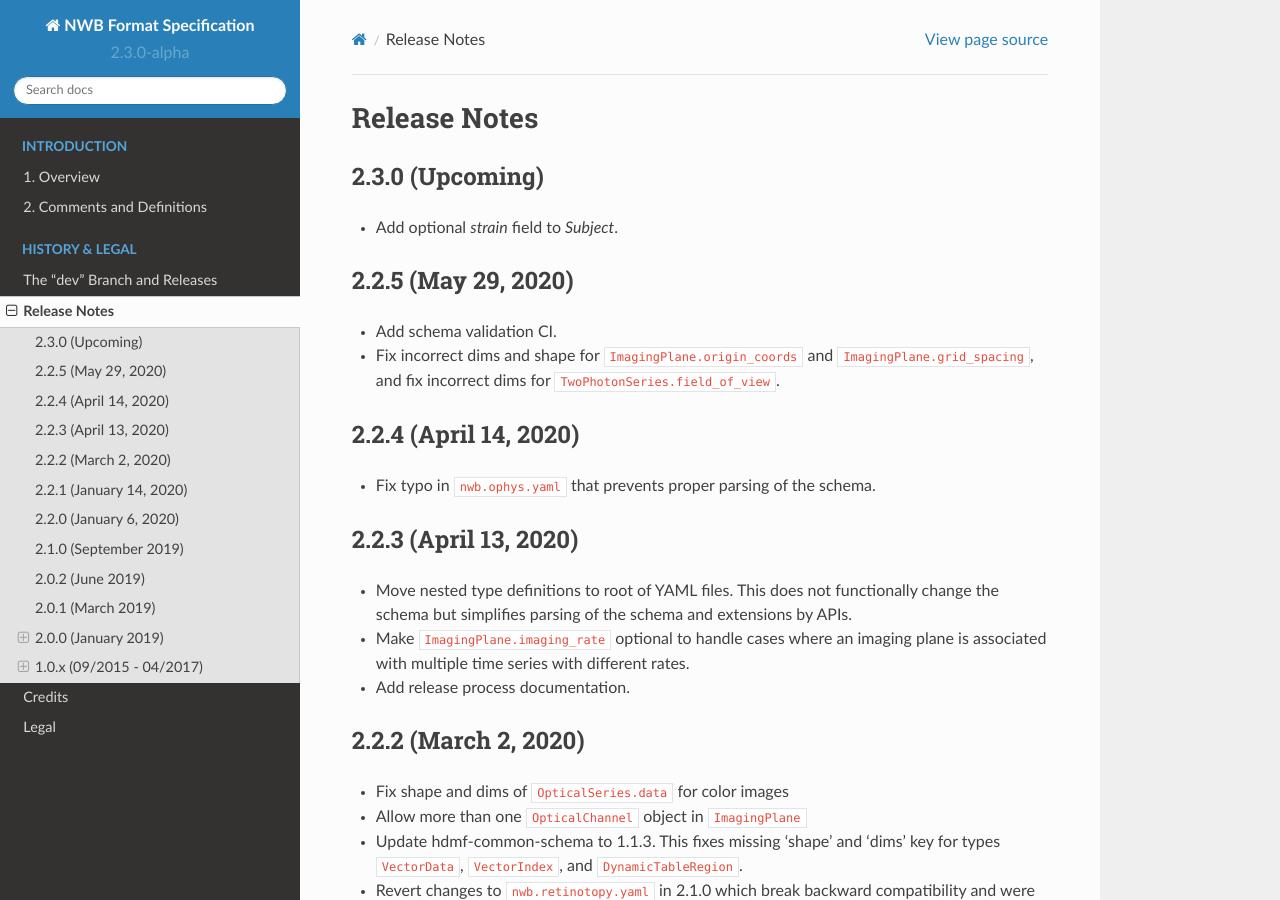
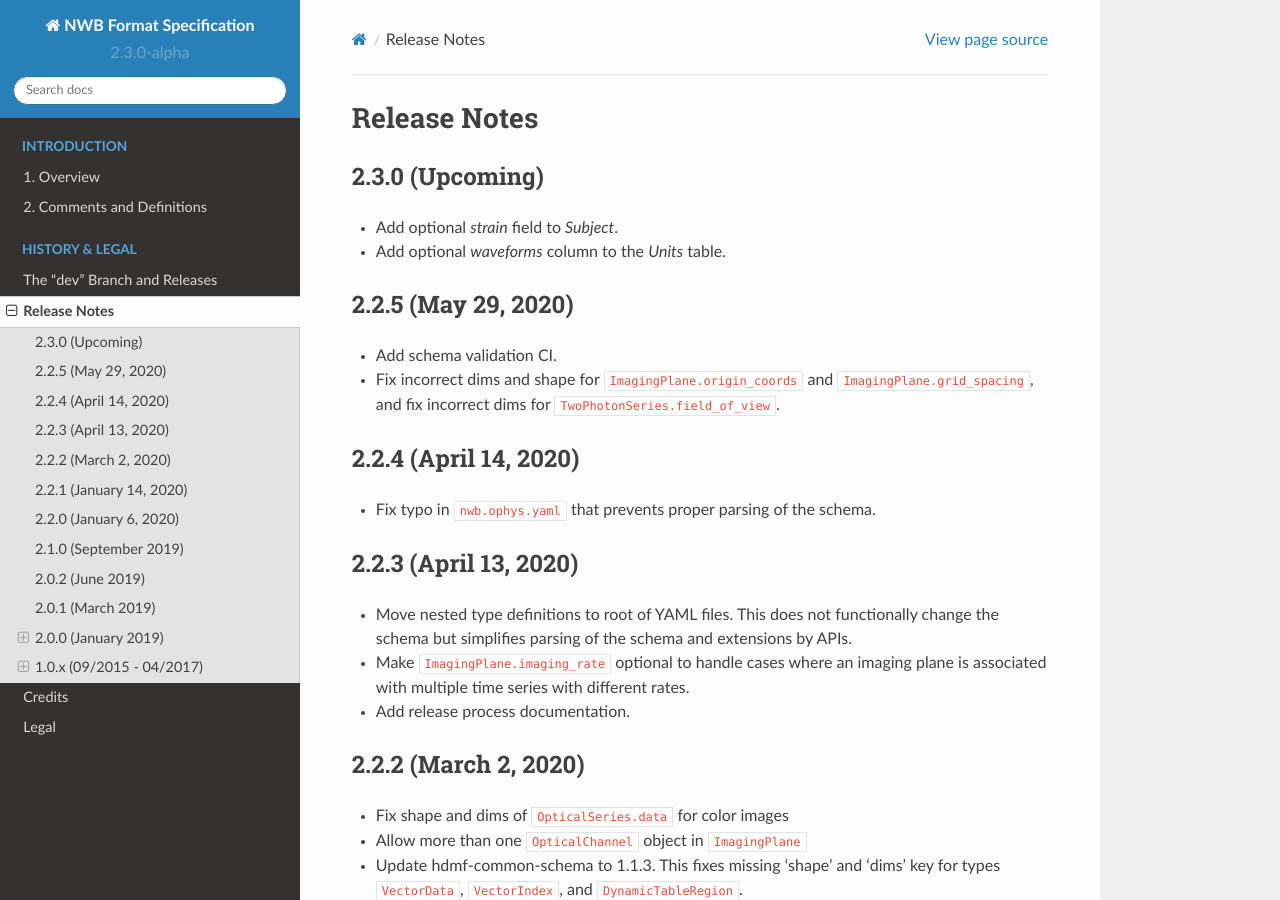
Before and after one commit to NeurodataWithoutBorders/nwb-schema, a Sphinx documentation site: the page built from docs/format/source/format_release_notes.rst, in a window 1280 px wide and 900 px high. Built offline with Sphinx 7.4.7 and the Read the Docs theme 2.0.0, drawn with Linux system fonts in a browser that asks for light colours.

Commit message:
add release notes for Units.waveforms

```diff
--- a/docs/format/source/format_release_notes.rst
+++ b/docs/format/source/format_release_notes.rst
@@ -5,6 +5,7 @@ Release Notes
 ----------------
 
 - Add optional `strain` field to `Subject`.
+- Add optional `waveforms` column to the `Units` table.
 
 2.2.5 (May 29, 2020)
 ----------------------
```
